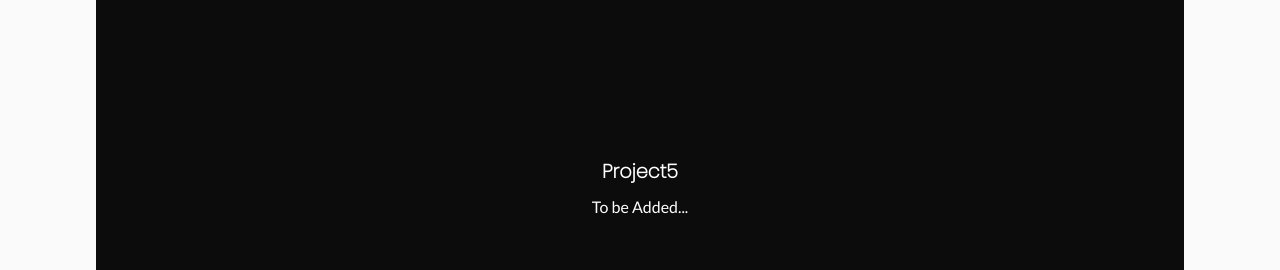
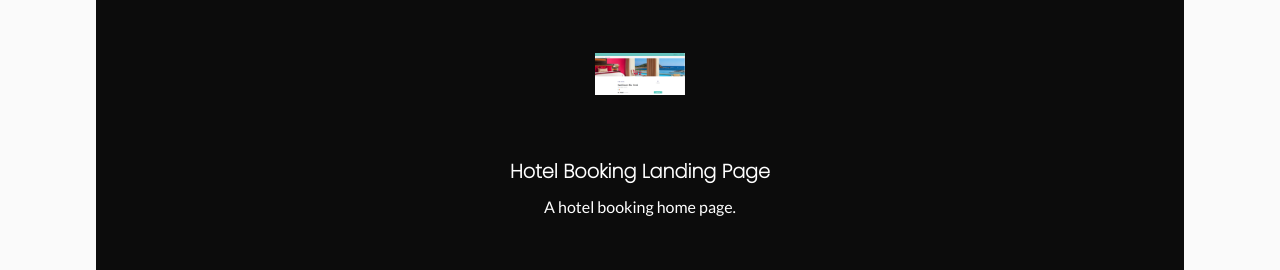
Before and after one commit to Vipul1020/Portfolio-html-CSS, a plain HTML site: page index.html in a window 1280 px wide. Shown: the part 3057-3327 px from the top of the page. Drawn offline with Linux system fonts and the light colour scheme.

Commit message:
Update index.html

```diff
--- a/index.html
+++ b/index.html
@@ -146,10 +146,10 @@
                     </p>
                 </div>
                 <div class="card2">
-                    <a href="#"><img src="#" alt=""></a>
-                    <h2>Project5</h2>
+                      <a href="./Hotel Booking Landing page/Main.html"><img src="./project 4.png" alt=""></a>
+                    <h2>Hotel Booking Landing Page</h2>
                     <p>
-                        To be Added...
+                        A hotel booking home page.
                     </p>
                 </div>
             </div>
```
